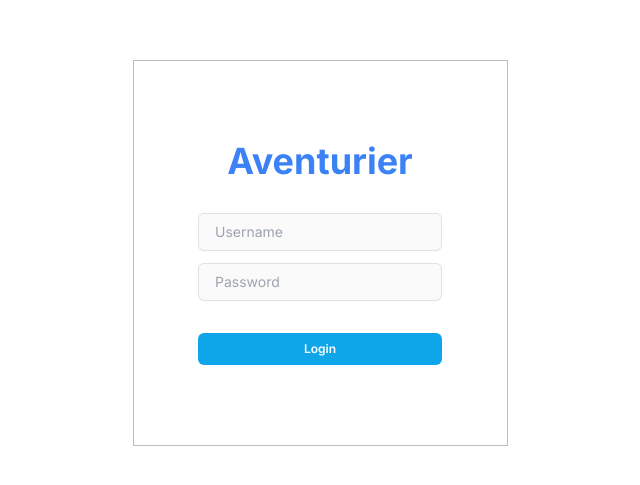
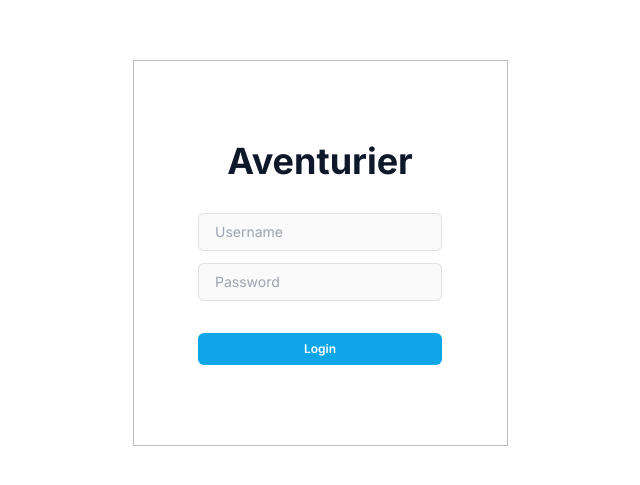
Before and after one commit to hailinkim/aventurier-ai, a Next.js app: page / in a window 1280 px wide. Shown: the part 175-660 px from the top of the page, without its empty margins (320-960 px from the left). Built offline with nearby package versions, Linux system fonts and the light colour scheme; what instagram-private-api-hk would draw is missing.

Commit message:
style: update logo color

```diff
--- a/tailwind.config.js
+++ b/tailwind.config.js
@@ -1,5 +1,5 @@
 /** @type {import('tailwindcss').Config} */
-module.exports = {
+const tailwindConfig = {
   content: [
     "./pages/**/*.{js,ts,jsx,tsx,mdx}",
     "./components/**/*.{js,ts,jsx,tsx,mdx}",
@@ -12,7 +12,12 @@ module.exports = {
         "gradient-conic":
           "conic-gradient(from 180deg at 50% 50%, var(--tw-gradient-stops))",
       },
+      colors: {
+        'navy':'#0f172a'
+      }
     },
   },
   plugins: [],
 };
+
+export default tailwindConfig;
```
